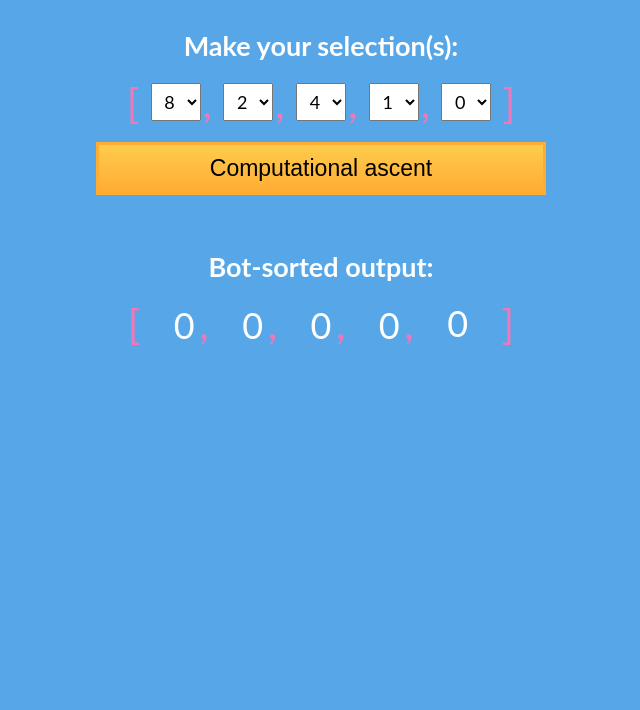
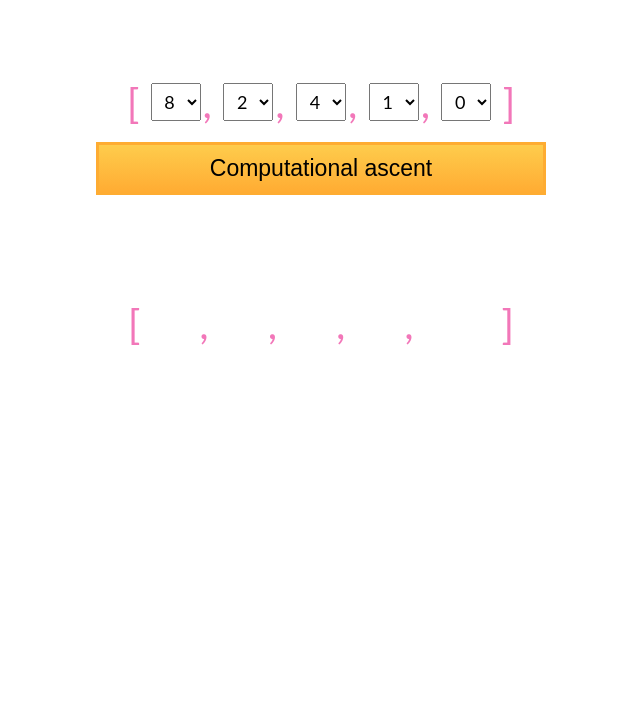
Before and after one commit to DennyDaVjncj/carbonatedSorting, a plain HTML site: page index.html in a window 1280 px wide. Shown: the part 90-800 px from the top of the page, without its empty margins (319-959 px from the left). Drawn offline with Linux system fonts and the light colour scheme.

Commit message:
minor bug fix

```diff
--- a/frontend/aesthetic.css
+++ b/frontend/aesthetic.css
@@ -22,7 +22,7 @@
   body {
     font-family: "Lato", Helvetica, Arial, sans-serif;
     font-size: 18px;
-    background-color: var(--skies);
+    background-image: linear-gradiant(blue);
     color: var(--unColor);
   }
 
```
